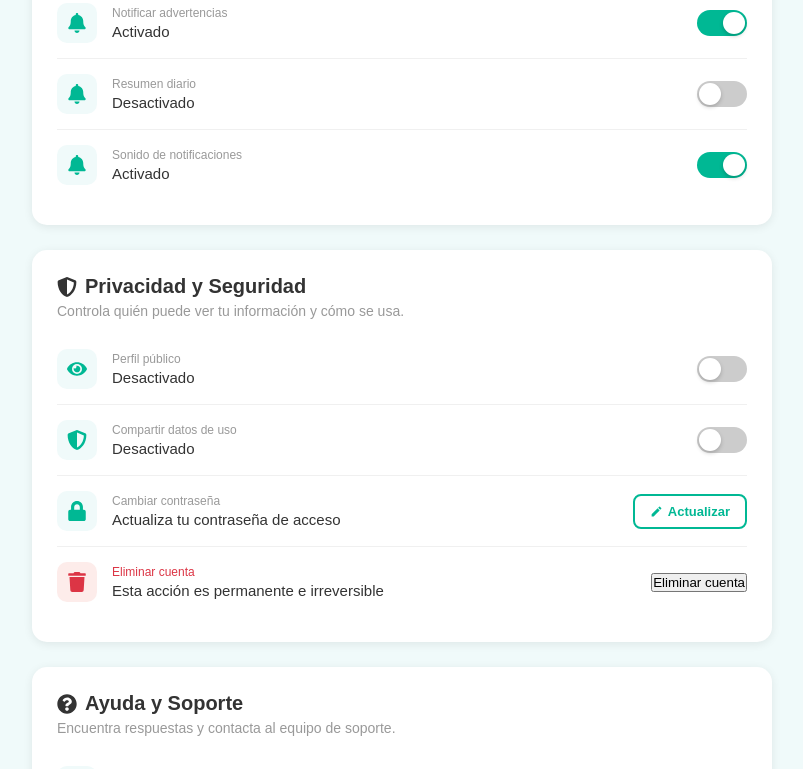
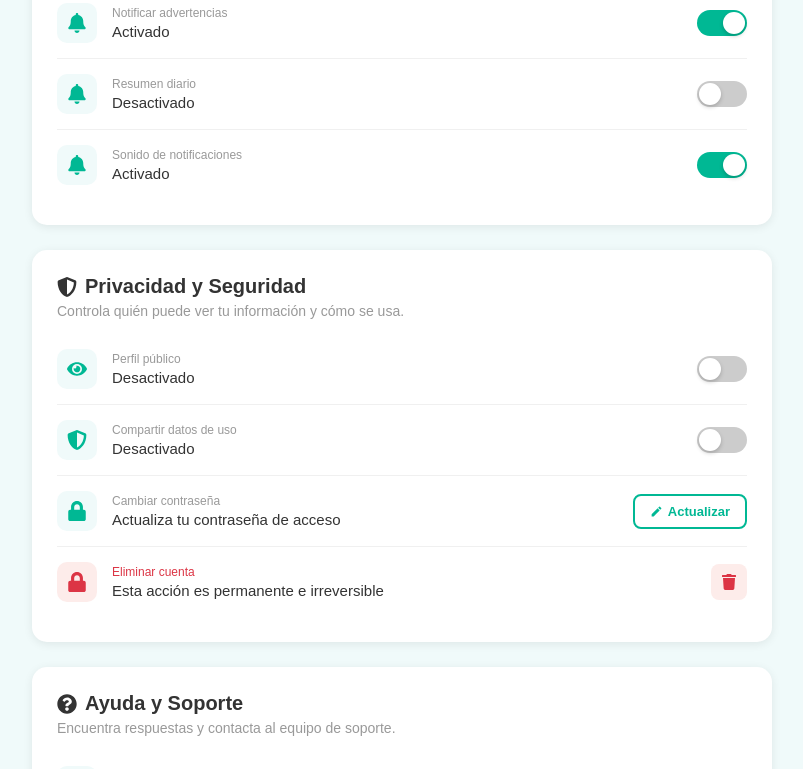
Before and after one commit to kensarusi/EduAirControl, a React (Vite) app in the folder Front-End/: page /settings in a window 1280 px wide. Shown: the part 1011-1780 px from the top of the page, without its empty margins (238-1041 px from the left). Built offline with nearby package versions, Linux system fonts and the light colour scheme.

Commit message:
fixing button delete count

```diff
--- a/Front-End/src/screens/app/SettingsScreen.jsx
+++ b/Front-End/src/screens/app/SettingsScreen.jsx
@@ -47,84 +47,51 @@ function SettingsScreen() {
   const [manualTimezone, setManualTimezone] = useState(
     () => localStorage.getItem('manualTimezone') || Intl.DateTimeFormat().resolvedOptions().timeZone
   )
-
-  // Recordatorios
   const [reminders, setReminders] = useState(() =>
     JSON.parse(localStorage.getItem('reminders')) || {
-      alertas: true,
-      advertencias: true,
-      resumenDiario: false,
-      sonido: true,
+      alertas: true, advertencias: true, resumenDiario: false, sonido: true,
     }
   )
-
-  // Privacidad
   const [privacy, setPrivacy] = useState(() =>
     JSON.parse(localStorage.getItem('privacy')) || {
-      perfilPublico: false,
-      compartirDatos: false,
+      perfilPublico: false, compartirDatos: false,
     }
   )
-
   const [settings, setSettings] = useState(
-    () => JSON.parse(localStorage.getItem('settings')) || {
-      language: 'English',
-      dateFormat: 'DD-MM-YYYY'
-    }
+    () => JSON.parse(localStorage.getItem('settings')) || { language: 'English', dateFormat: 'DD-MM-YYYY' }
   )
   const [theme, setTheme] = useState(() => localStorage.getItem('theme') || '')
   const [modalOpen, setModalOpen] = useState(false)
   const [editField, setEditField] = useState('')
   const [editValue, setEditValue] = useState('')
   const [showLangModal, setShowLangModal] = useState(false)
-  const [showHelpModal, setShowHelpModal] = useState(false)
   const [showDeleteModal, setShowDeleteModal] = useState(false)
 
-  useEffect(() => {
-    localStorage.setItem('autoTimezone', JSON.stringify(autoTimezone))
-  }, [autoTimezone])
-
-  useEffect(() => {
-    localStorage.setItem('settings', JSON.stringify(settings))
-  }, [settings])
-
-  useEffect(() => {
-    localStorage.setItem('reminders', JSON.stringify(reminders))
-  }, [reminders])
-
-  useEffect(() => {
-    localStorage.setItem('privacy', JSON.stringify(privacy))
-  }, [privacy])
+  useEffect(() => { localStorage.setItem('autoTimezone', JSON.stringify(autoTimezone)) }, [autoTimezone])
+  useEffect(() => { localStorage.setItem('settings', JSON.stringify(settings)) }, [settings])
+  useEffect(() => { localStorage.setItem('reminders', JSON.stringify(reminders)) }, [reminders])
+  useEffect(() => { localStorage.setItem('privacy', JSON.stringify(privacy)) }, [privacy])
 
   const handleTimezoneToggle = (val) => {
     setAutoTimezone(val)
     const tz = val ? Intl.DateTimeFormat().resolvedOptions().timeZone : manualTimezone
     window.dispatchEvent(new CustomEvent('timezoneChanged', { detail: tz }))
   }
-
   const handleManualTimezone = (tz) => {
     setManualTimezone(tz)
     localStorage.setItem('manualTimezone', tz)
     window.dispatchEvent(new CustomEvent('timezoneChanged', { detail: tz }))
   }
-
   const changeTheme = (newTheme) => {
     localStorage.setItem('theme', newTheme)
     applyBodyClasses(newTheme, darkMode)
     setTheme(newTheme)
   }
-
-  const handleEdit = (field, value) => {
-    setEditField(field)
-    setEditValue(value)
-    setModalOpen(true)
-  }
-
+  const handleEdit = (field, value) => { setEditField(field); setEditValue(value); setModalOpen(true) }
   const handleSave = (field, newValue) => {
     setSettings((prev) => ({ ...prev, [field]: newValue }))
     if (field === 'dateFormat') saveDateFormat(newValue)
   }
-
   const handleChangeLanguage = (lang) => {
     i18n.changeLanguage(lang)
     localStorage.setItem('language', lang)
@@ -132,21 +99,18 @@ function SettingsScreen() {
     setSettings((prev) => ({ ...prev, language: names[lang] || 'English' }))
     setShowLangModal(false)
   }
-
   const themeLabel = (key) => {
-    if (key === '')                   return t('settings.themeNormal')
-    if (key === 'theme-protanopia')   return t('settings.themeProtanopia')
+    if (key === '') return t('settings.themeNormal')
+    if (key === 'theme-protanopia') return t('settings.themeProtanopia')
     if (key === 'theme-deuteranopia') return t('settings.themeDeuteranopia')
     return t('settings.themeTritanopia')
   }
-
   const toggleReminder = (key) => setReminders(prev => ({ ...prev, [key]: !prev[key] }))
   const togglePrivacy  = (key) => setPrivacy(prev => ({ ...prev, [key]: !prev[key] }))
 
   return (
     <div className={`settings-page ${darkMode ? 'dark' : ''}`}>
       <Navbar />
-
       <div className="settings-content">
         <h1><IoSettings /> {t('settings.title')}</h1>
 
@@ -240,57 +204,29 @@ function SettingsScreen() {
         <div className="settings-card">
           <h2><FaBell /> {t('settings.reminders')}</h2>
           <p className="section-description">{t('settings.remindersDescription')}</p>
-
-          <div className="settings-field">
-            <div className="field-icon"><FaBell /></div>
-            <div className="field-info">
-              <span className="field-label">{t('settings.reminderAlerts')}</span>
-              <span className="field-value">{reminders.alertas ? t('settings.enabled') : t('settings.disabled')}</span>
+          {[
+            { key: 'alertas',       label: t('settings.reminderAlerts') },
+            { key: 'advertencias',  label: t('settings.reminderWarnings') },
+            { key: 'resumenDiario', label: t('settings.reminderDaily') },
+            { key: 'sonido',        label: t('settings.reminderSound') },
+          ].map(({ key, label }) => (
+            <div key={key} className="settings-field">
+              <div className="field-icon"><FaBell /></div>
+              <div className="field-info">
+                <span className="field-label">{label}</span>
+                <span className="field-value">{reminders[key] ? t('settings.enabled') : t('settings.disabled')}</span>
+              </div>
+              <div className={`toggle ${reminders[key] ? 'active' : ''}`} onClick={() => toggleReminder(key)}>
+                <div className="toggle-circle" />
+              </div>
             </div>
-            <div className={`toggle ${reminders.alertas ? 'active' : ''}`} onClick={() => toggleReminder('alertas')}>
-              <div className="toggle-circle" />
-            </div>
-          </div>
-
-          <div className="settings-field">
-            <div className="field-icon"><FaBell /></div>
-            <div className="field-info">
-              <span className="field-label">{t('settings.reminderWarnings')}</span>
-              <span className="field-value">{reminders.advertencias ? t('settings.enabled') : t('settings.disabled')}</span>
-            </div>
-            <div className={`toggle ${reminders.advertencias ? 'active' : ''}`} onClick={() => toggleReminder('advertencias')}>
-              <div className="toggle-circle" />
-            </div>
-          </div>
-
-          <div className="settings-field">
-            <div className="field-icon"><FaBell /></div>
-            <div className="field-info">
-              <span className="field-label">{t('settings.reminderDaily')}</span>
-              <span className="field-value">{reminders.resumenDiario ? t('settings.enabled') : t('settings.disabled')}</span>
-            </div>
-            <div className={`toggle ${reminders.resumenDiario ? 'active' : ''}`} onClick={() => toggleReminder('resumenDiario')}>
-              <div className="toggle-circle" />
-            </div>
-          </div>
-
-          <div className="settings-field">
-            <div className="field-icon"><FaBell /></div>
-            <div className="field-info">
-              <span className="field-label">{t('settings.reminderSound')}</span>
-              <span className="field-value">{reminders.sonido ? t('settings.enabled') : t('settings.disabled')}</span>
-            </div>
-            <div className={`toggle ${reminders.sonido ? 'active' : ''}`} onClick={() => toggleReminder('sonido')}>
-              <div className="toggle-circle" />
-            </div>
-          </div>
+          ))}
         </div>
 
         {/* PRIVACIDAD */}
         <div className="settings-card">
           <h2><FaShieldAlt /> {t('settings.privacy')}</h2>
           <p className="section-description">{t('settings.privacyDescription')}</p>
-
           <div className="settings-field">
             <div className="field-icon"><FaEye /></div>
             <div className="field-info">
@@ -301,7 +237,6 @@ function SettingsScreen() {
               <div className="toggle-circle" />
             </div>
           </div>
-
           <div className="settings-field">
             <div className="field-icon"><FaShieldAlt /></div>
             <div className="field-info">
@@ -312,7 +247,6 @@ function SettingsScreen() {
               <div className="toggle-circle" />
             </div>
           </div>
-
           <div className="settings-field">
             <div className="field-icon"><FaLock /></div>
             <div className="field-info">
@@ -324,14 +258,17 @@ function SettingsScreen() {
             </button>
           </div>
 
+          {/* ELIMINAR CUENTA — solo ícono basurita */}
           <div className="settings-field">
-            <div className="field-icon" style={{ background: '#fdecea', color: '#dc3545' }}><FaTrash /></div>
+            <div className="field-icon" style={{ background: '#fdecea', color: '#dc3545' }}>
+              <FaLock />
+            </div>
             <div className="field-info">
               <span className="field-label" style={{ color: '#dc3545' }}>{t('settings.deleteAccount')}</span>
               <span className="field-value">{t('settings.deleteAccountSub')}</span>
             </div>
-            <button className="btn-danger" onClick={() => setShowDeleteModal(true)}>
-              {t('settings.deleteBtn')}
+            <button className="btn-delete-icon" onClick={() => setShowDeleteModal(true)}>
+              <FaTrash />
             </button>
           </div>
         </div>
@@ -340,7 +277,6 @@ function SettingsScreen() {
         <div className="settings-card">
           <h2><FaQuestionCircle /> {t('settings.help')}</h2>
           <p className="section-description">{t('settings.helpDescription')}</p>
-
           {[
             { label: t('settings.helpFaq'),     sub: t('settings.helpFaqSub') },
             { label: t('settings.helpContact'),  sub: t('settings.helpContactSub') },
@@ -360,7 +296,7 @@ function SettingsScreen() {
         </div>
       </div>
 
-      {/* Modal idioma */}
+      {/* Modales */}
       {modalOpen && (
         <EditModal field={editField} value={editValue} onSave={handleSave} onClose={() => setModalOpen(false)} />
       )}
@@ -377,7 +313,6 @@ function SettingsScreen() {
         </div>
       )}
 
-      {/* Modal eliminar cuenta */}
       {showDeleteModal && (
         <div className="lang-modal-overlay" onClick={() => setShowDeleteModal(false)}>
           <div className="lang-modal" onClick={(e) => e.stopPropagation()}>
--- a/Front-End/src/styles/app/Settings.css
+++ b/Front-End/src/styles/app/Settings.css
@@ -204,3 +204,26 @@
   text-overflow: ellipsis;
   max-width: 100%;
 }
+
+.btn-delete-icon {
+  display: flex;
+  align-items: center;
+  justify-content: center;
+  width: 36px;
+  height: 36px;
+  padding: 0;
+  border: none;
+  border-radius: 8px;
+  background: #fdecea;
+  color: #dc3545;
+  font-size: 16px;
+  cursor: pointer;
+  transition: all 0.2s;
+  flex-shrink: 0;
+}
+
+.btn-delete-icon:hover {
+  background: #dc3545;
+  color: white;
+  transform: scale(1.05);
+}
```
